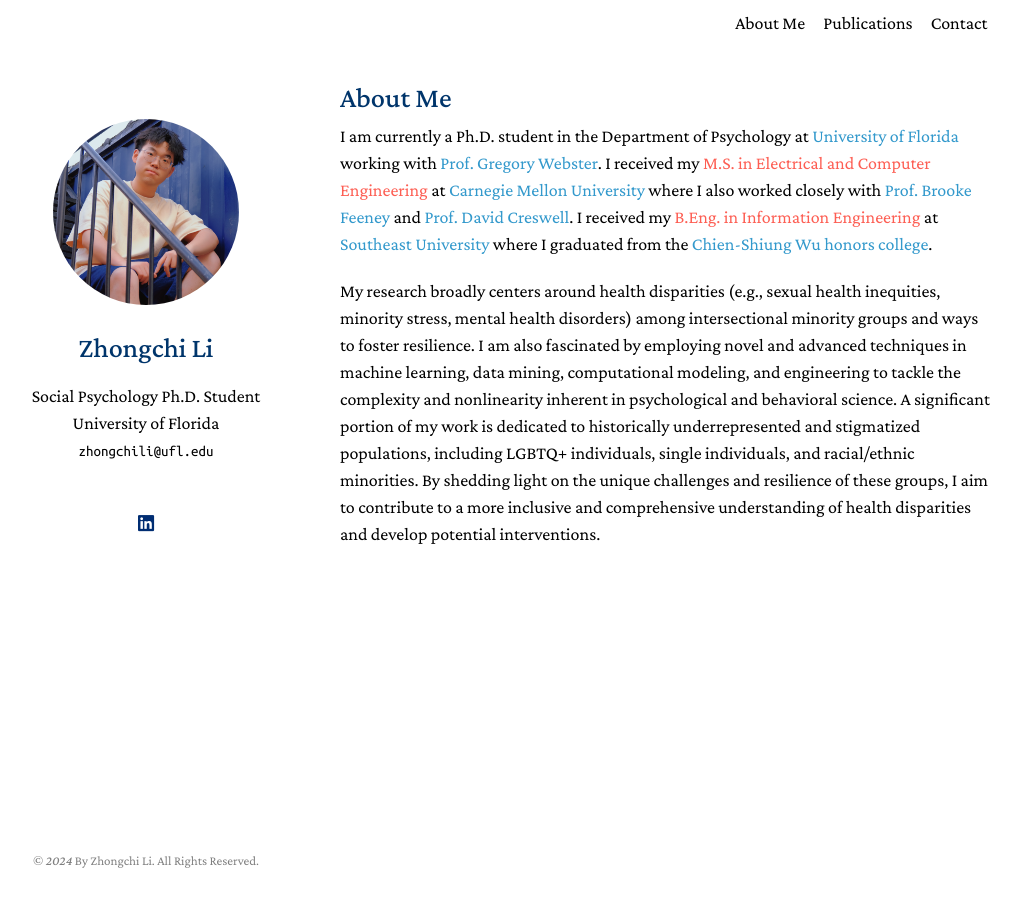
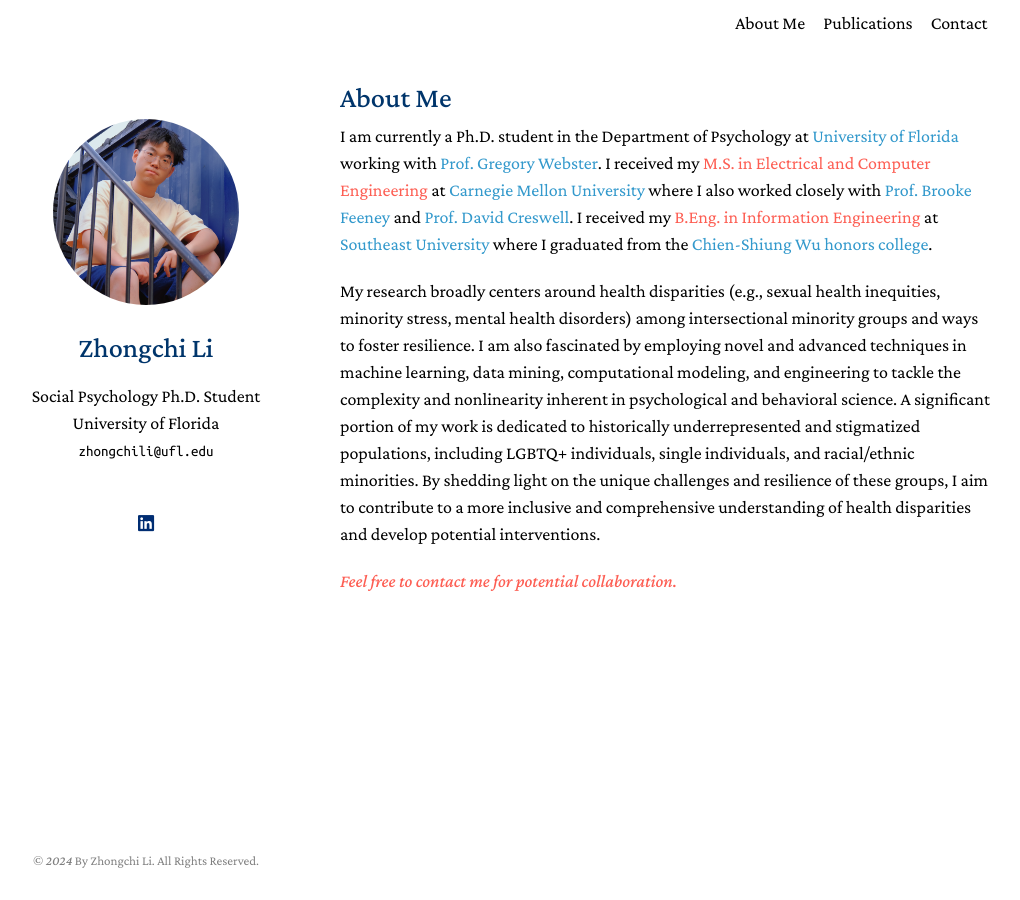
Before and after one commit to zhongchili52/zhongchili52.github.io, a Jekyll site: the page built from index.md, in a window 1280 px wide. Shown: the whole page, without its empty margins (130-1150 px from the left). Built offline with Jekyll 4.4.1, drawn with Linux system fonts in a browser that asks for light colours; a style sheet for code colours, icons or effects is not loaded.

Commit message:
Update index.md

```diff
--- a/index.md
+++ b/index.md
@@ -10,3 +10,5 @@ permalink: /
 I am currently a Ph.D. student in the Department of Psychology at [University of Florida](https://psych.ufl.edu/social-psychology/people/) working with [Prof. Gregory Webster](https://www.gdwebster.com/). I received my <font color="#fd5e53">M.S. in Electrical and Computer Engineering</font> at [Carnegie Mellon University](https://www.ece.cmu.edu/) where I also worked closely with [Prof. Brooke Feeney](https://www.cmu.edu/dietrich/psychology/relationships-lab/brooke-feeney-associate-professor.html) and [Prof. David Creswell](https://www.healthandhumanperformancelab.com/people). I received my <font color="#fd5e53">B.Eng. in Information Engineering</font> at [Southeast University](https://www.seu.edu.cn/english/) where I graduated from the [Chien-Shiung Wu honors college](https://wjx.seu.edu.cn/wjxen/).
 
 My research broadly centers around health disparities (e.g., sexual health inequities, minority stress, mental health disorders) among intersectional minority groups and ways to foster resilience. I am also fascinated by employing novel and advanced techniques in machine learning, data mining, computational modeling, and engineering to tackle the complexity and nonlinearity inherent in psychological and behavioral science. A significant portion of my work is dedicated to historically underrepresented and stigmatized populations, including LGBTQ+ individuals, single individuals, and racial/ethnic minorities. By shedding light on the unique challenges and resilience of these groups, I aim to contribute to a more inclusive and comprehensive understanding of health disparities and develop potential interventions.
+
+<i><font color="#fd5e53">Feel free to contact me for potential collaboration.</font></i>
```
